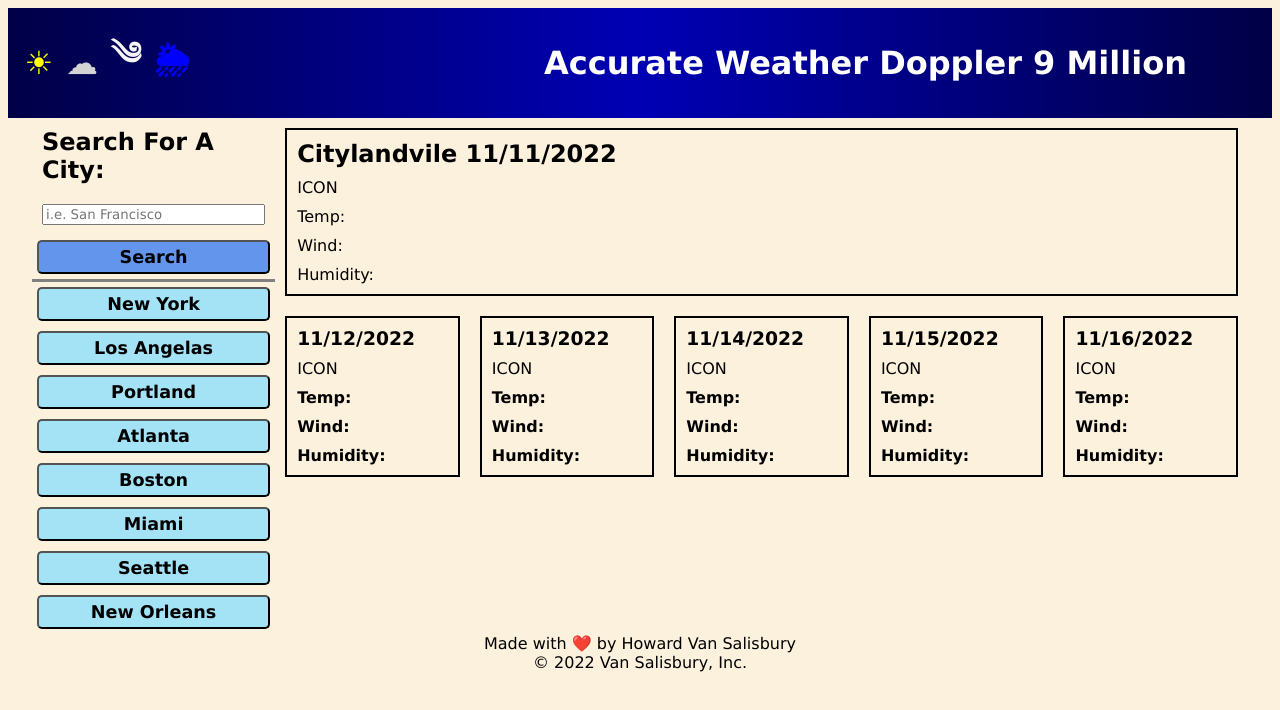
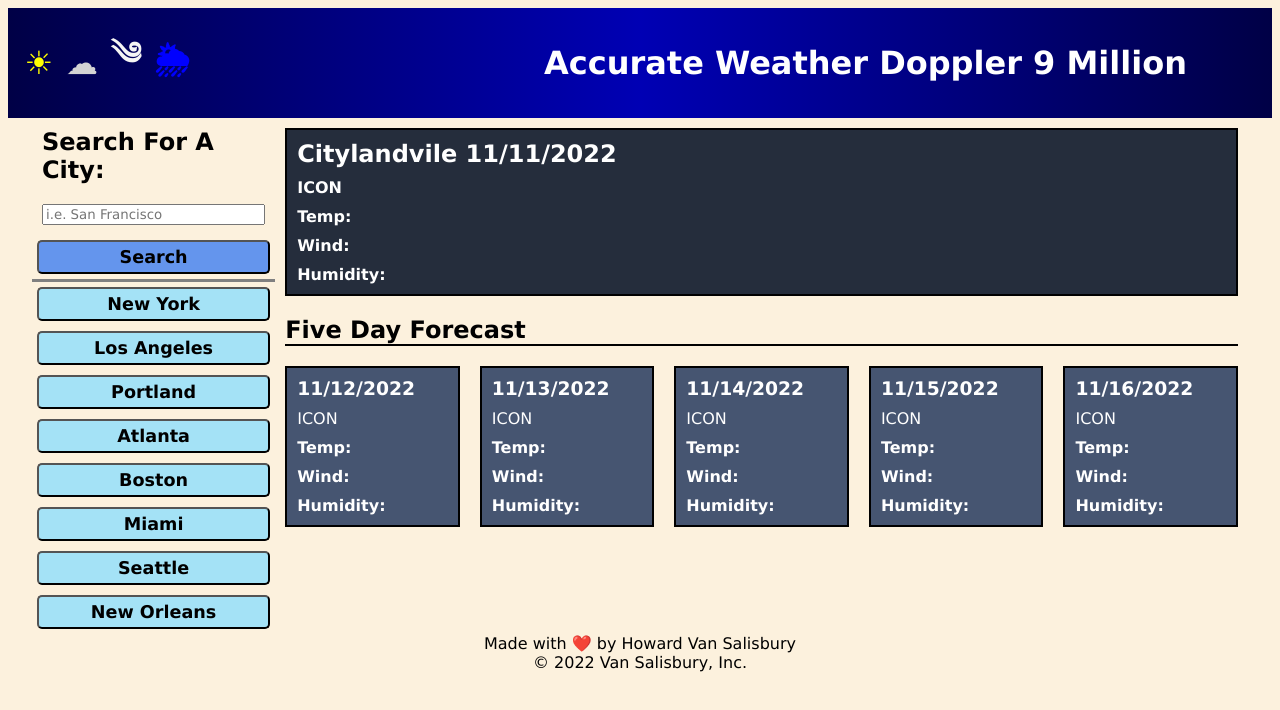
Before and after one commit to hvansalisbury/5-day-weather-forecast, a plain HTML site: page index.html in a window 1280 px wide. Drawn offline with nearby package versions, Linux system fonts and the light colour scheme.

Commit message:
finished styling for page

```diff
--- a/assets/css/style.css
+++ b/assets/css/style.css
@@ -120,10 +120,17 @@ button {
 #city-info {
     border: 2px solid black;
     margin: 10px;
+    background-color: rgb(37, 45, 60);
+    color: white
 }
 
 .current-city-weather {
     margin: 10px;
+    font-weight: bold;
+}
+
+#five-day-header {
+    border-bottom: 2px solid black;
 }
 
 #five-day-forecast {
@@ -140,7 +147,9 @@ button {
 .daily-forecast {
     border: 2px solid black;
     margin: 10px;
-    width: 20%
+    width: 20%;
+    background-color: rgb(70, 85, 113);
+    color: white;
 }
 
 footer {
--- a/index.html
+++ b/index.html
@@ -46,7 +46,7 @@
 
             <section id="recent-searches">
                 <button class="recent-btn">New York</button>
-                <button class="recent-btn">Los Angelas</button>
+                <button class="recent-btn">Los Angeles</button>
                 <button class="recent-btn">Portland</button>
                 <button class="recent-btn">Atlanta</button>
                 <button class="recent-btn">Boston</button>
@@ -76,6 +76,8 @@
                     Humidity: <span id="current-humidity"></span>
                 </div>
             </div>
+
+            <h2 id="five-day-header">Five Day Forecast</h2>
 
             <div id="five-day-forecast">
                 <div id="day-1" class = "daily-forecast">
```
